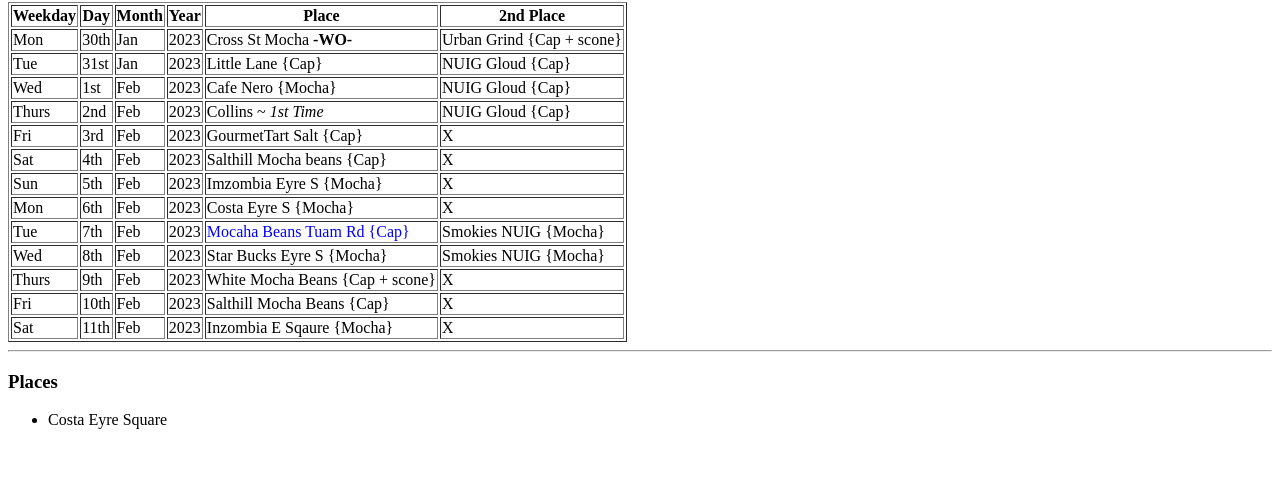
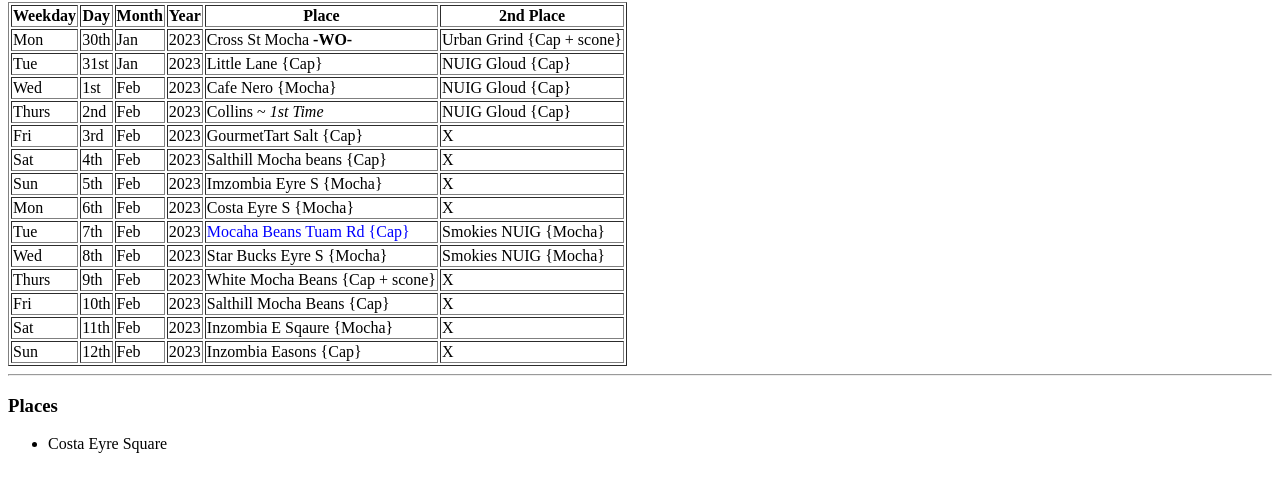
Before and after one commit to finncoder99/batcoffeeinfo.github.io, a plain HTML site: page coffee.html in a window 1280 px wide. Shown: the part 112-604 px from the top of the page. Drawn offline with Linux system fonts and the light colour scheme.

Commit message:
Update coffee.html

```diff
--- a/coffee.html
+++ b/coffee.html
@@ -144,6 +144,16 @@
                     <td>X</td>
             </tr>
 
+              <tr>
+                    <td>Sun</td>
+                    <td>12th</td>
+                    <td>Feb</td>
+                    <td>2023</td>
+                    <td>Inzombia Easons {Cap}  </td>
+                    <td>X</td>
+            </tr>
+
+
 
             </tbody>
         </table>
```
